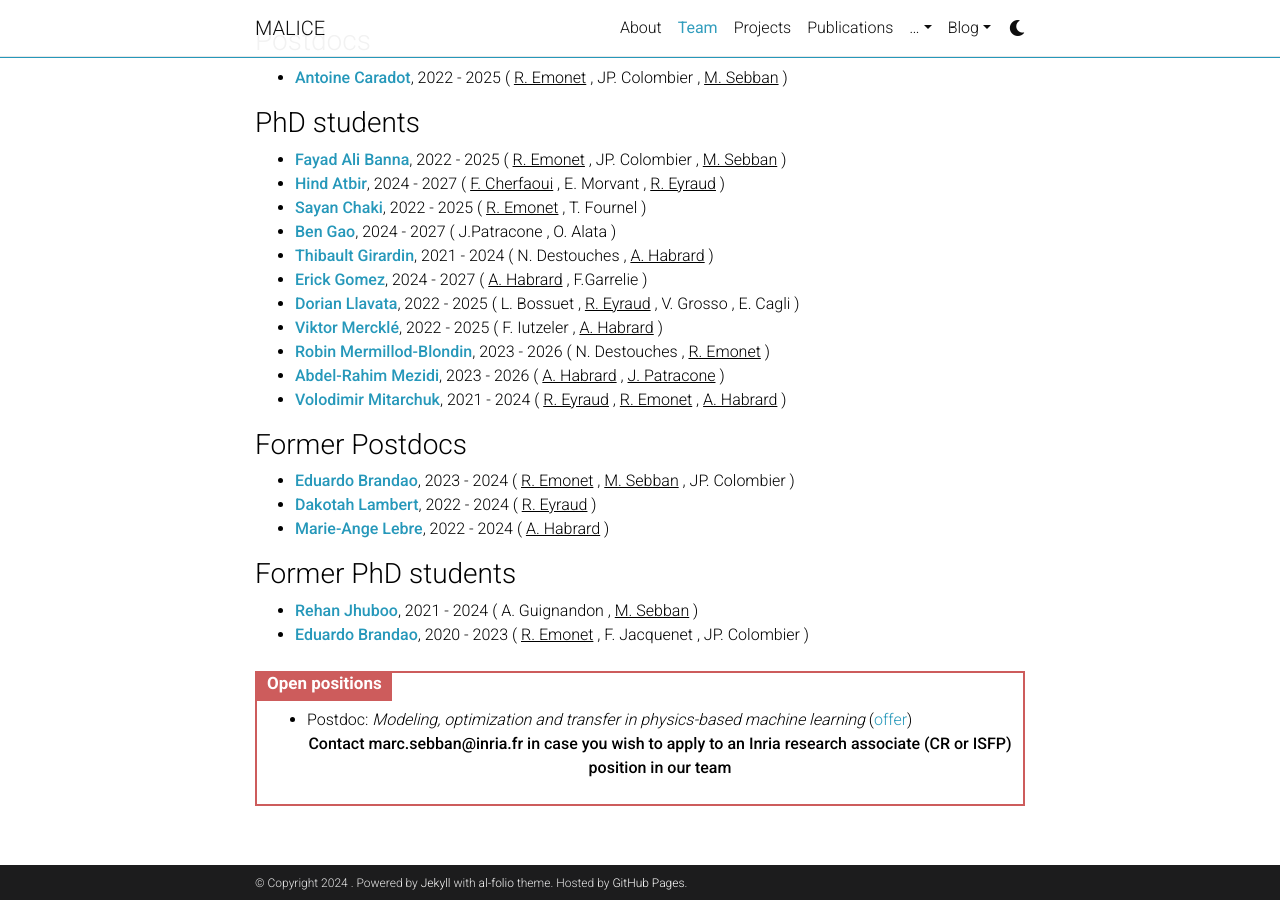
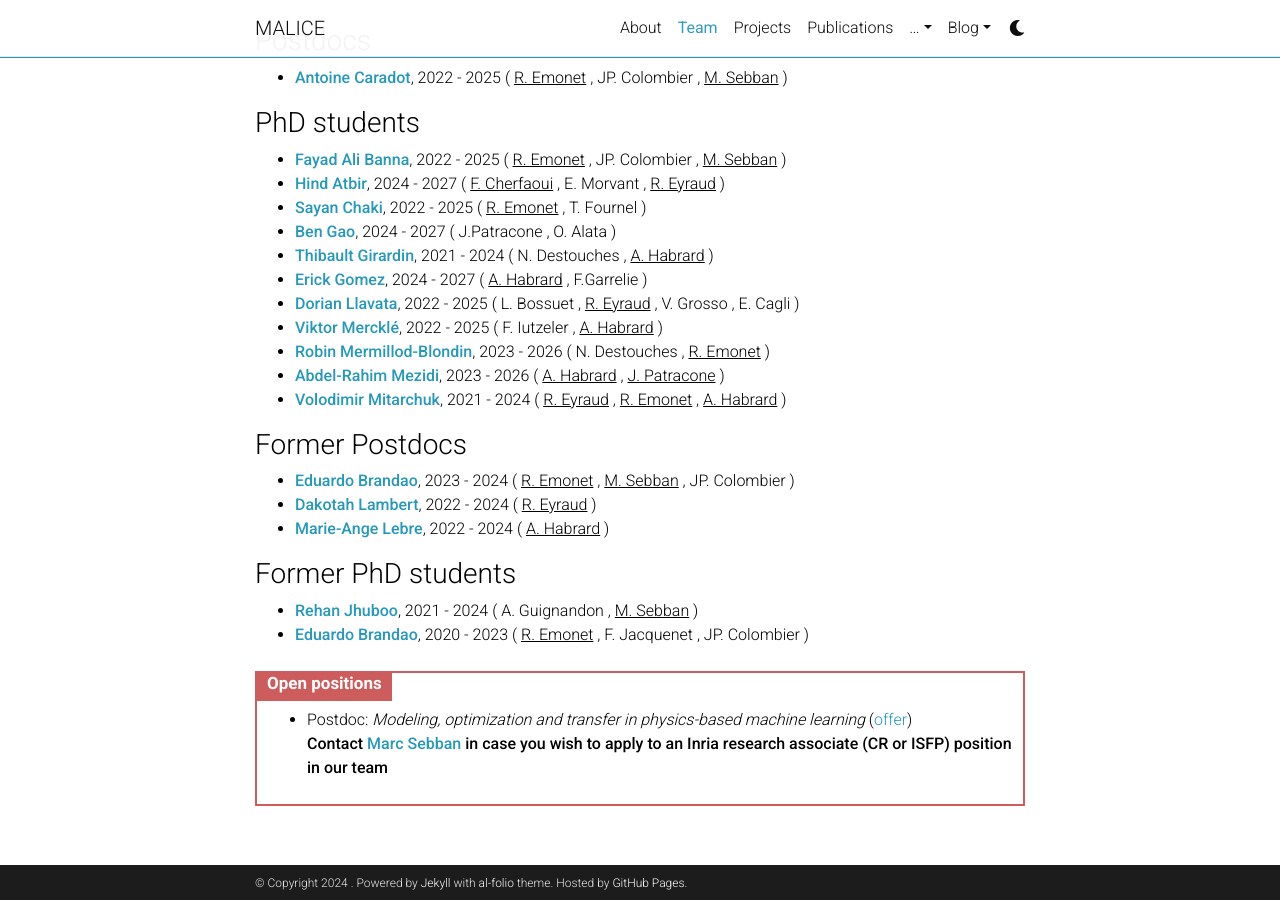
Before and after one commit to labhc-malice/labhc-malice.github.io, a Jekyll site: the page built from _pages/team.md, in a window 1280 px wide and 900 px high, scrolled down 1483 px. Built offline with Jekyll 4.4.1, drawn with Linux system fonts in a browser that asks for light colours; comment, search, counter and statistics services are not loaded; a style sheet for code colours, icons or effects is not loaded.

Commit message:
Update contact Marc on team page

```diff
--- a/_pages/team.md
+++ b/_pages/team.md
@@ -167,7 +167,7 @@
 <span class="title">Open positions</span>
 <ul>
 <li>Postdoc: <em>Modeling, optimization and transfer in physics-based machine learning</em> (<a href="https://jordan-frecon.com/download/postdoc/2024-Postdoc-LabHC-PhysicsML.pdf">offer</a>)</li>
-<strong><center>Contact marc.sebban@inria.fr in case you wish to apply to an Inria research associate (CR or ISFP) position in our team </center></strong>
 
+<strong>Contact <a href="mailto : marc.sebban@inria.fr" >Marc Sebban </a>in case you wish to apply to an Inria research associate (CR or ISFP) position in our team</strong>
 </ul>
 </div>
```
